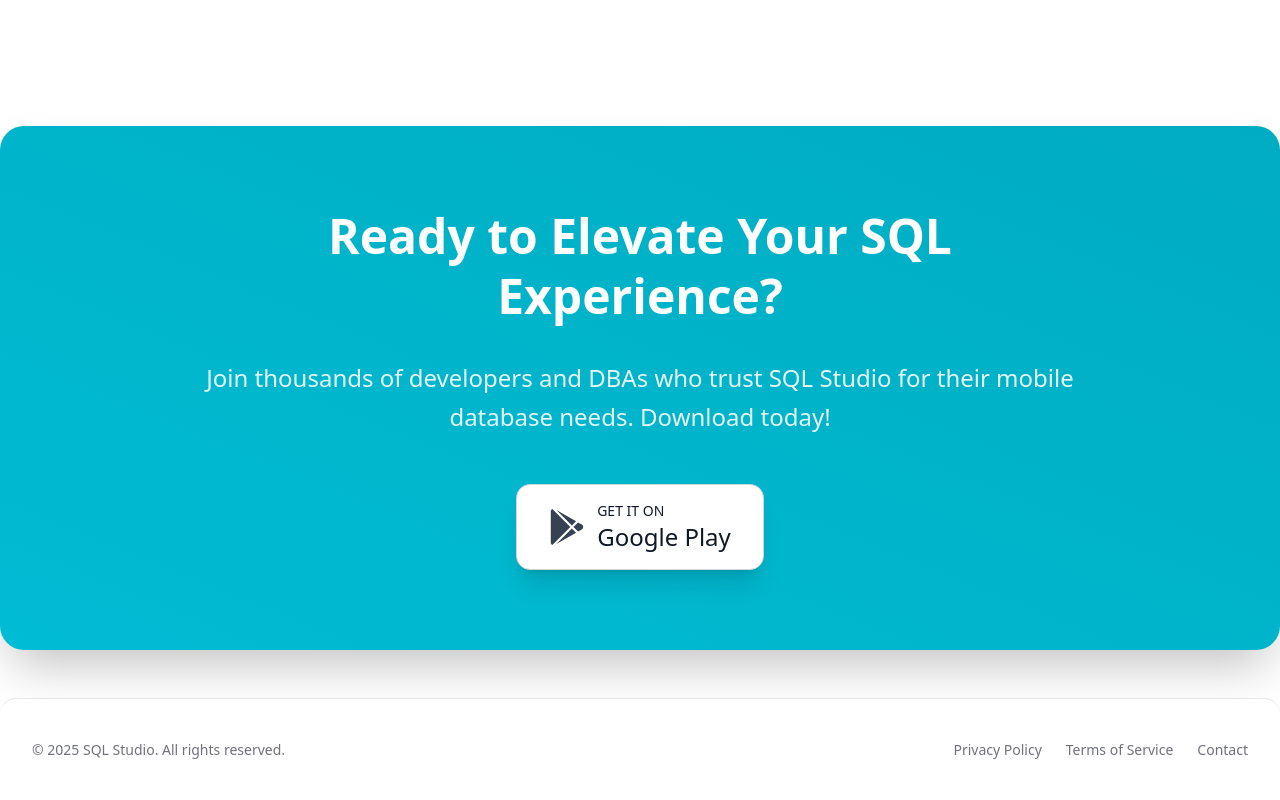
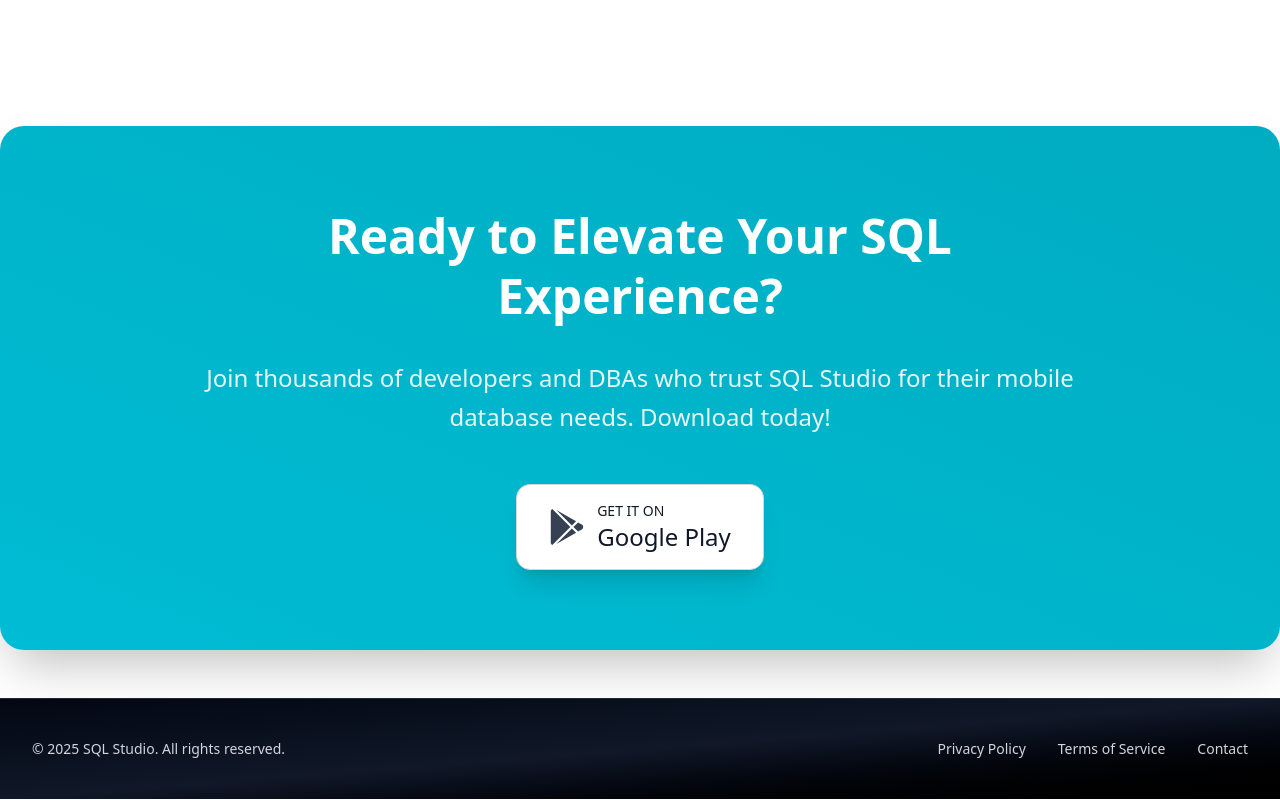
Before and after one commit to dariomatias-dev/sql_studio_web, a Next.js app: page / in a window 1280 px wide. Shown: the part 5217-6017 px from the top of the page. Built offline with nearby package versions, Linux system fonts and the light colour scheme.

Commit message:
feat(components/footer.tsx): redesign component
- Component design has been revamped.

```diff
--- a/components/footer.tsx
+++ b/components/footer.tsx
@@ -1,27 +1,30 @@
 export const Footer = () => {
   return (
-    <footer className="py-10 px-4 md:px-8 bg-card text-muted-foreground text-center border-t border-border rounded-t-2xl text-[14px]">
-      <div className="max-w-7xl mx-auto flex flex-col md:flex-row justify-between items-center">
-        <p>
+    <footer className="py-10 px-4 md:px-8 bg-linear-to-br from-gray-950 via-gray-900 to-black text-gray-400 text-center border-t border-gray-800 text-sm">
+      <div className="max-w-7xl mx-auto flex flex-col md:flex-row justify-between items-center space-y-6 md:space-y-0">
+        <p className="font-light text-gray-300">
           &copy; {new Date().getFullYear()} SQL Studio. All rights reserved.
         </p>
 
-        <div className="flex flex-col md:flex-row space-y-2 md:space-y-0 md:space-x-6 mt-4 md:mt-0">
+        <div className="flex flex-col md:flex-row space-y-3 md:space-y-0 md:space-x-8 font-medium text-sm">
           <a
             href="/privacy-policy"
-            className="hover:text-[#00BCD4] transition-colors"
+            className="text-gray-300 hover:text-[#00BCD4] transition-colors duration-300 ease-in-out"
           >
             Privacy Policy
           </a>
 
           <a
             href="/terms-of-service"
-            className="hover:text-[#00BCD4] transition-colors"
+            className="text-gray-300 hover:text-[#00BCD4] transition-colors duration-300 ease-in-out"
           >
             Terms of Service
           </a>
 
-          <a href="/contact" className="hover:text-[#00BCD4] transition-colors">
+          <a
+            href="/contact"
+            className="text-gray-300 hover:text-[#00BCD4] transition-colors duration-300 ease-in-out"
+          >
             Contact
           </a>
         </div>
```
